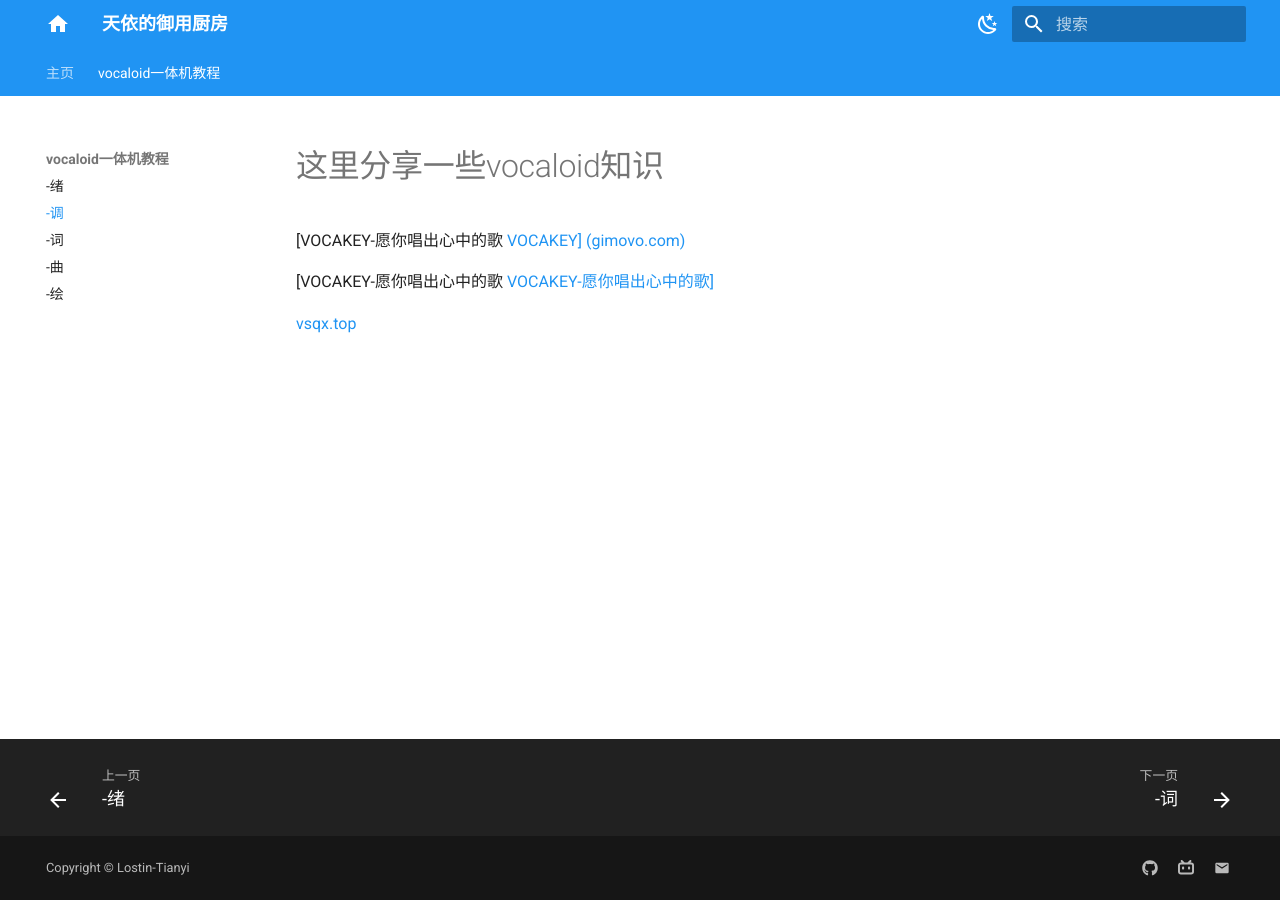
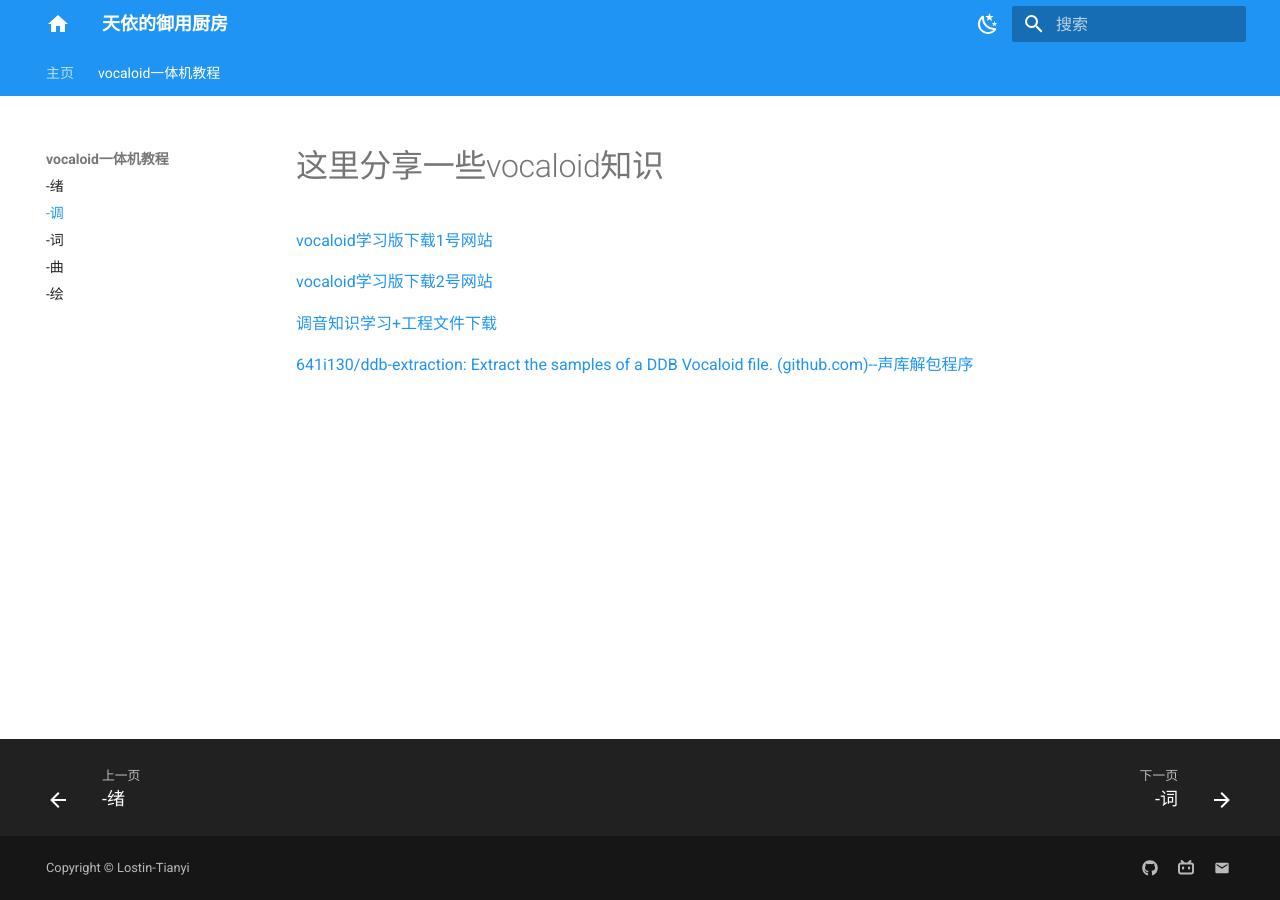
Before and after one commit to Lostin-Tianyi/Lostin-Tianyi.github.io, an MkDocs documentation site: the page built from docs/vocaloid_tutor/vocaloid.md, in a window 1280 px wide. Built offline with MkDocs 1.6.1 and Material for MkDocs 9.7.7, drawn with Linux system fonts in a browser that asks for light colours.

Commit message:
add some resource websites

```diff
--- a/docs/vocaloid_tutor/vocaloid.md
+++ b/docs/vocaloid_tutor/vocaloid.md
@@ -1,7 +1,9 @@
 # 这里分享一些vocaloid知识
 
-[VOCAKEY-愿你唱出心中的歌 [VOCAKEY\] (gimovo.com)](https://gimovo.com/VOCALOID KEY/vocakey.info/index.html)
+[vocaloid学习版下载1号网站](https://gimovo.com/VOCALOID KEY/vocakey.info/index.html)
 
-[VOCAKEY-愿你唱出心中的歌 [VOCAKEY-愿你唱出心中的歌\]](https://vocakey.top/)
+[vocaloid学习版下载2号网站](https://vocakey.top/)
 
-[vsqx.top](https://www.vsqx.top/)
+[调音知识学习+工程文件下载](https://www.vsqx.top/)
+
+[641i130/ddb-extraction: Extract the samples of a DDB Vocaloid file. (github.com)--声库解包程序](https://github.com/641i130/ddb-extraction)
```
Also changed, not shown: docs/vocaloid_tutor/mikumikudance.md (+6 -0 lines), docs/vocaloid_tutor/misc.md (+12 -0 lines).
